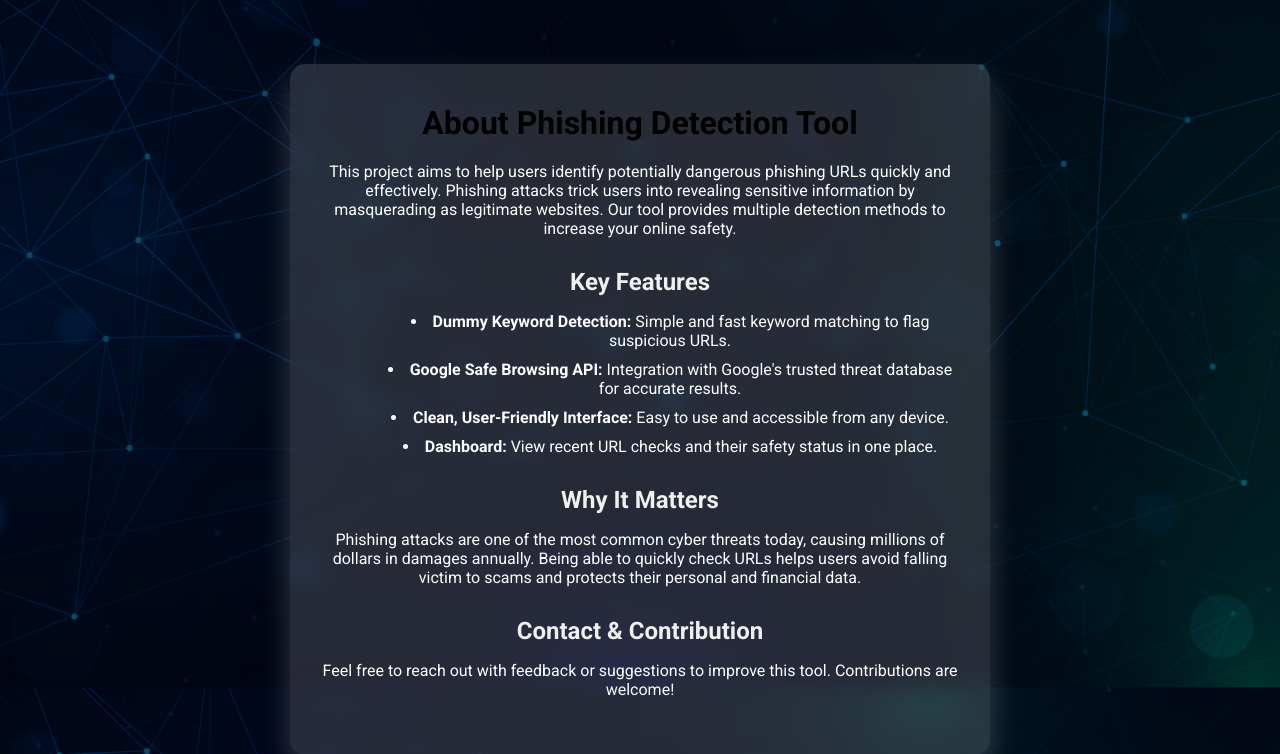
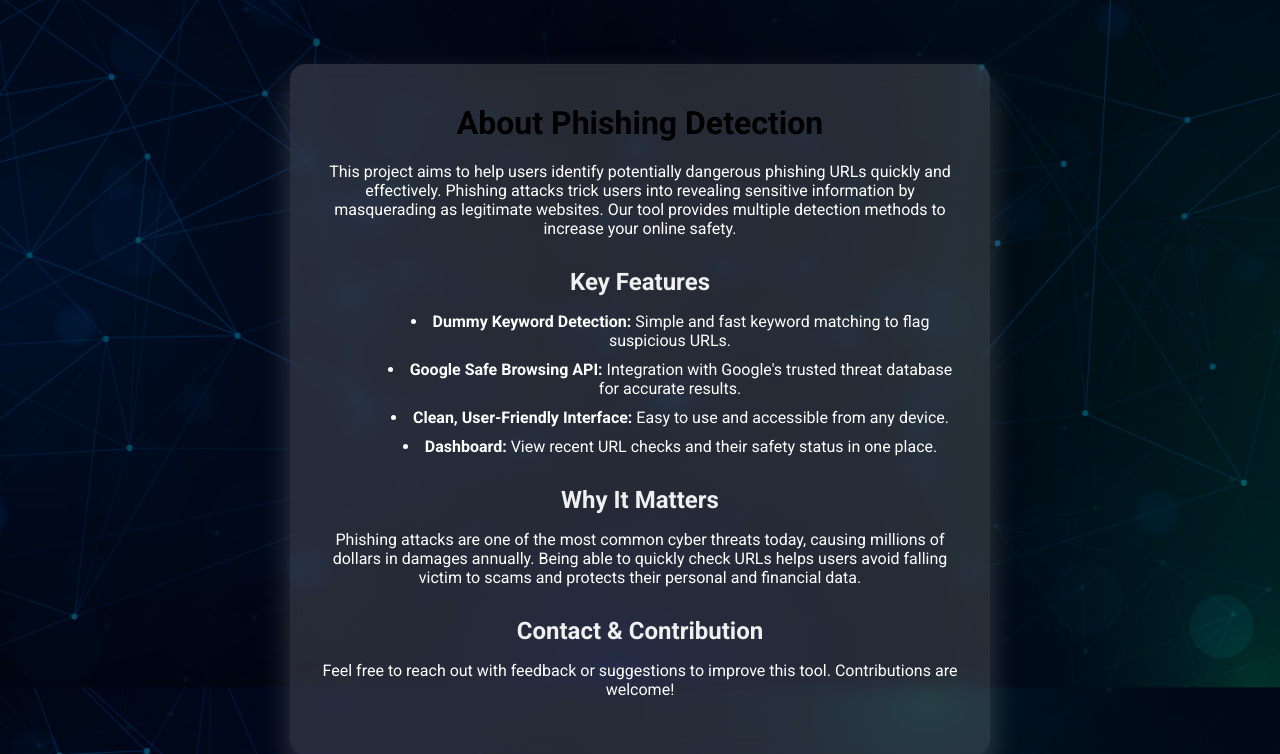
Before and after one commit to shim079/PhishingD, a Flask app: page /about in a window 1280 px wide. Shown: the part 166-920 px from the top of the page. Run offline with Flask 3, Linux system fonts and the light colour scheme; some web fonts are replaced.

Commit message:
Update about.html

```diff
--- a/templates/about.html
+++ b/templates/about.html
@@ -158,7 +158,7 @@
     </header>
 
     <main>
-        <h1>About Phishing Detection Tool</h1>
+        <h1>About Phishing Detection</h1>
         <p>
             This project aims to help users identify potentially dangerous phishing URLs quickly and effectively.
             Phishing attacks trick users into revealing sensitive information by masquerading as legitimate websites.
```
